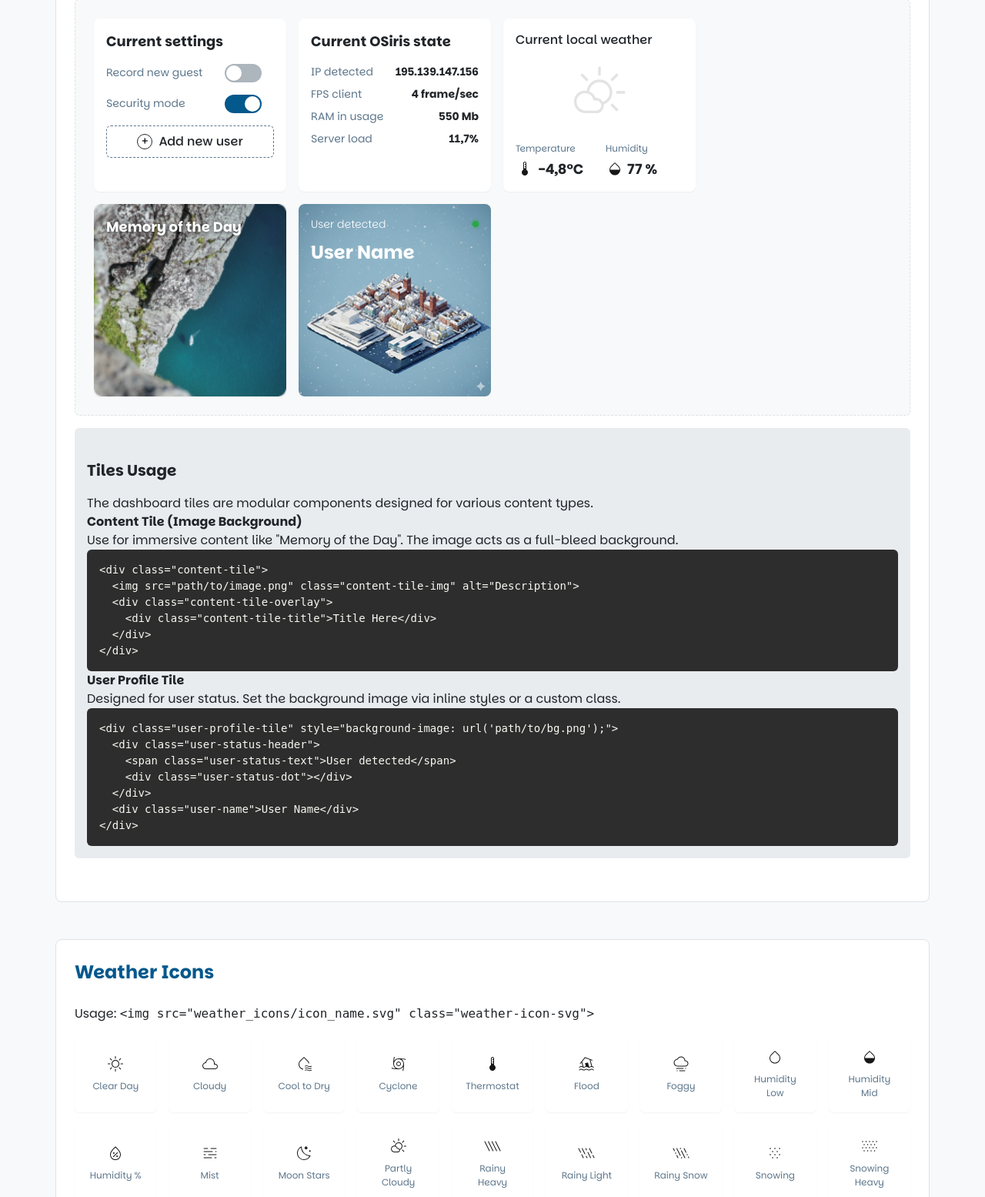
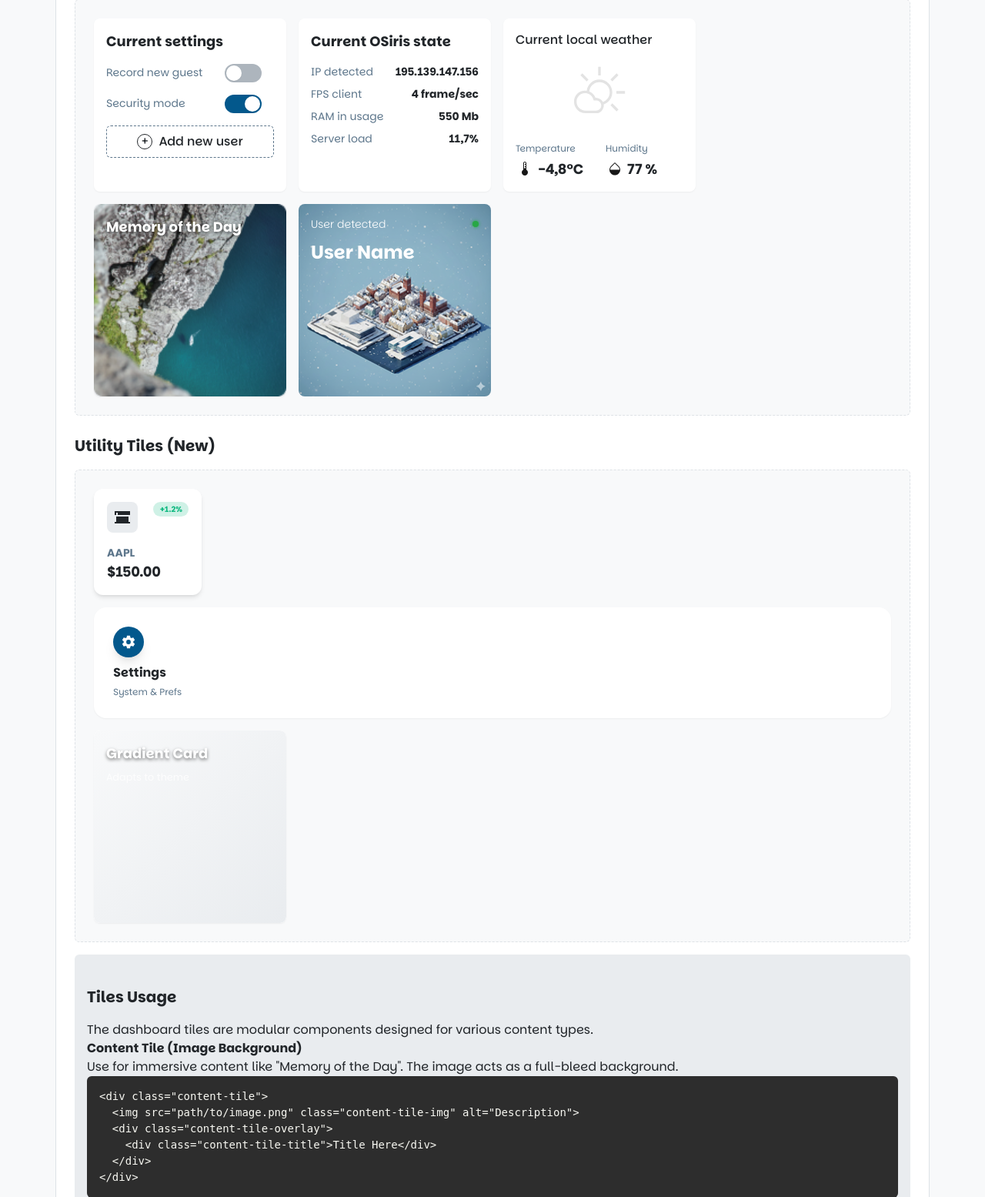
Before and after one commit to noway0w/Design-System-OSiris, a PHP site: page /public_html/index.html in a window 1280 px wide. Shown: the part 3621-5176 px from the top of the page at 77% size. Run offline with PHP 8.4, Linux system fonts and the light colour scheme; some libraries are stand-ins or nearby versions.

Commit message:
feat: Add new utility tiles (Stock, Settings, Gradient) with light mode support
Co-authored-by: Cursor <cursoragent@cursor.com>

```diff
--- a/public_html/css/components/dashboard.css
+++ b/public_html/css/components/dashboard.css
@@ -220,7 +220,173 @@
   }
 }
 
-/* --- New Dashboard Tiles --- */
+/* Utility Tiles */
+
+/* Stock Tile */
+.stock-tile {
+  background: var(--surface-color);
+  border-radius: var(--radius-xl);
+  padding: var(--spacing-md);
+  box-shadow: var(--shadow-md);
+  min-width: 140px;
+  display: flex;
+  flex-direction: column;
+  justify-content: space-between;
+  border: 1px solid transparent;
+  transition: transform var(--transition-base), box-shadow var(--transition-base);
+}
+
+[data-theme="dark"] .stock-tile {
+  background: var(--card-dark, #1c2327);
+  border-color: rgba(255, 255, 255, 0.05);
+}
+
+.stock-tile:hover {
+  transform: translateY(-2px);
+  box-shadow: var(--shadow-lg);
+}
+
+.stock-header {
+  display: flex;
+  align-items: flex-start;
+  justify-content: space-between;
+  margin-bottom: var(--spacing-md);
+}
+
+.stock-icon-wrapper {
+  width: 40px;
+  height: 40px;
+  display: flex;
+  align-items: center;
+  justify-content: center;
+  border-radius: var(--radius-lg);
+  background: var(--surface-active);
+  color: var(--text-color);
+}
+
+[data-theme="dark"] .stock-icon-wrapper {
+  background: rgba(255, 255, 255, 0.05);
+  color: white;
+}
+
+.stock-badge {
+  border-radius: var(--radius-full);
+  padding: 2px 8px;
+  font-size: 10px;
+  font-weight: var(--font-weight-bold);
+}
+
+.stock-badge.positive {
+  background: rgba(16, 185, 129, 0.2); /* Emerald-500/20 */
+  color: #10b981; /* Emerald-500 */
+}
+
+.stock-badge.negative {
+  background: rgba(244, 63, 94, 0.2); /* Rose-500/20 */
+  color: #f43f5e; /* Rose-500 */
+}
+
+.stock-info p {
+  margin: 0;
+}
+
+.stock-symbol {
+  font-size: var(--font-size-sm);
+  font-weight: var(--font-weight-bold);
+  color: var(--text-secondary);
+}
+
+.stock-price {
+  font-size: var(--font-size-lg);
+  font-weight: var(--font-weight-bold);
+  color: var(--text-color);
+}
+
+[data-theme="dark"] .stock-price {
+  color: white;
+}
+
+/* Utility Settings Tile (Button) */
+.utility-settings-tile {
+  background: var(--surface-color);
+  border-radius: var(--radius-2xl, 1rem);
+  padding: var(--spacing-lg); /* p-5 ~ 20px */
+  box-shadow: var(--shadow-sm);
+  display: flex;
+  flex-direction: column;
+  align-items: flex-start;
+  gap: var(--spacing-sm); /* gap-3 ~ 12px */
+  border: 1px solid transparent;
+  transition: all var(--transition-base);
+  text-align: left;
+  cursor: pointer;
+  width: 100%;
+  min-width: 160px;
+}
+
+[data-theme="dark"] .utility-settings-tile {
+  background: var(--card-dark, #1c2327);
+}
+
+.utility-settings-tile:hover {
+  background: var(--surface-hover);
+  border-color: rgba(var(--primary-rgb), 0.2);
+}
+
+[data-theme="dark"] .utility-settings-tile:hover {
+  background: var(--card-highlight, #283339);
+}
+
+.utility-icon-circle {
+  width: 40px;
+  height: 40px;
+  display: flex;
+  align-items: center;
+  justify-content: center;
+  border-radius: var(--radius-full);
+  background: var(--primary-color);
+  color: white;
+  box-shadow: 0 10px 15px -3px rgba(0, 0, 0, 0.1), 0 4px 6px -2px rgba(0, 0, 0, 0.05); /* shadow-lg */
+  transition: transform var(--transition-base);
+}
+
+.utility-settings-tile:hover .utility-icon-circle {
+  transform: scale(1.1);
+}
+
+.utility-title {
+  font-weight: var(--font-weight-bold);
+  color: var(--text-color);
+  transition: color var(--transition-base);
+}
+
+[data-theme="dark"] .utility-title {
+  color: white;
+}
+
+.utility-settings-tile:hover .utility-title {
+  color: var(--primary-color);
+}
+
+.utility-subtitle {
+  font-size: var(--font-size-xs);
+  color: var(--text-secondary);
+  margin-top: 4px;
+}
+
+/* Gradient Card Helper */
+.gradient-card-bg {
+  position: absolute;
+  inset: 0;
+  background: linear-gradient(to bottom right, #f8f9fa, #e9ecef); /* Light mode gradient */
+  z-index: 0;
+  border-radius: inherit;
+}
+
+[data-theme="dark"] .gradient-card-bg {
+  background: linear-gradient(to bottom right, #1c2327, #101c22);
+}
+
 
 /* OSiris State Tile */
 .osiris-state-tile {
--- a/public_html/index.html
+++ b/public_html/index.html
@@ -404,6 +404,47 @@
       </div>
     </div>
 
+    <h3>Utility Tiles (New)</h3>
+    <div class="component-demo" style="align-items: stretch;">
+
+      <!-- Stock Tile -->
+      <div class="stock-tile">
+        <div class="stock-header">
+          <div class="stock-icon-wrapper">
+            <!-- Material Symbol: store -->
+            <svg width="24" height="24" viewBox="0 0 24 24" fill="currentColor"><path d="M4 18v-7h16v7H4Zm-2 2h20v-2H2v2Zm2-11h16V6H4v3Zm-2 0V4h20v5h-2V6H6v3H2Z"/></svg>
+          </div>
+          <span class="stock-badge positive">+1.2%</span>
+        </div>
+        <div class="stock-info">
+          <p class="stock-symbol">AAPL</p>
+          <p class="stock-price">$150.00</p>
+        </div>
+      </div>
+
+      <!-- Settings Tile Button -->
+      <button class="utility-settings-tile">
+        <div class="utility-icon-circle">
+          <!-- Material Symbol: settings -->
+          <svg width="20" height="20" viewBox="0 0 24 24" fill="currentColor"><path d="M12 15.5A3.5 3.5 0 0 1 8.5 12 3.5 3.5 0 0 1 12 8.5a3.5 3.5 0 0 1 3.5 3.5 3.5 3.5 0 0 1-3.5 3.5m7.43-2.53c.04-.32.07-.64.07-.97 0-.33-.03-.66-.07-1l2.11-1.63c.19-.15.24-.42.12-.64l-2-3.46c-.12-.22-.39-.31-.61-.22l-2.49 1c-.52-.39-1.06-.73-1.69-.98l-.37-2.65A.506.506 0 0 0 14 2h-4c-.25 0-.46.18-.49.42l-.38 2.65c-.63.25-1.17.59-1.69.98l-2.49-1c-.22-.09-.49 0-.61.22l-2 3.46c-.13.22-.07.49.12.64L4.57 11c-.04.34-.07.67-.07 1 0 .33.03.65.07.97l-2.11 1.66c-.19.15-.25.42-.12.64l2 3.46c.12.22.39.3.61.22l2.49-1.01c.52.4 1.06.74 1.69.99l.37 2.65c.03.24.24.42.49.42h4c.25 0 .46-.18.49-.42l.38-2.65c.63-.25 1.17-.59 1.69-.99l2.49 1.01c.22.08.49 0 .61-.22l2-3.46c.12-.22.07-.49-.12-.64l-2.11-1.66Z"/></svg>
+        </div>
+        <div>
+          <p class="utility-title">Settings</p>
+          <p class="utility-subtitle">System &amp; Prefs</p>
+        </div>
+      </button>
+
+      <!-- Gradient Card Example -->
+      <div class="content-tile" style="min-width: 250px;">
+        <div class="gradient-card-bg"></div>
+        <div class="content-tile-overlay">
+          <div class="content-tile-title">Gradient Card</div>
+          <p style="color: rgba(255,255,255,0.8); font-size: 0.8rem; margin-top: 8px;">Adapts to theme</p>
+        </div>
+      </div>
+
+    </div>
+
     <div class="usage-box">
       <h3>Tiles Usage</h3>
       <p>The dashboard tiles are modular components designed for various content types.</p>
```
